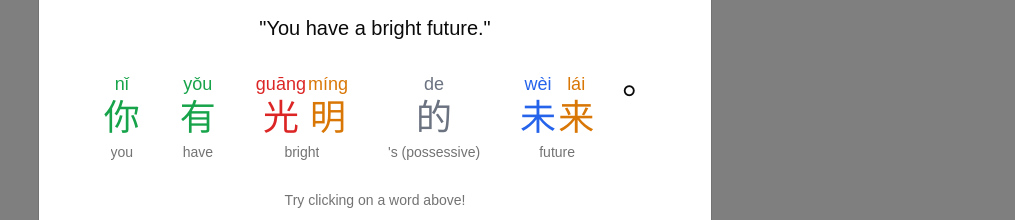
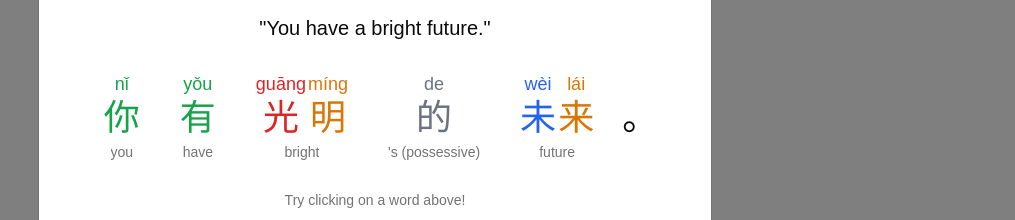
Before and after one commit to 7ito/hanzilens, a React (Vite) app in the folder frontend/: page / in a window 1280 px wide. Shown: the part 414-634 px from the top of the page, without its empty margins (265-1280 px from the left). Built offline with nearby package versions, Linux system fonts and the light colour scheme; no server answers.

Commit message:
fix(frontend): align punctuation with character row in Segment component

```diff
--- a/frontend/src/components/Segment.tsx
+++ b/frontend/src/components/Segment.tsx
@@ -33,11 +33,22 @@ export function Segment({ segment }: SegmentProps) {
     }
   };
 
-  // For punctuation or non-Chinese text, render simply
+  // For punctuation or non-Chinese text, render with same structure as clickable
+  // segments to maintain vertical alignment (empty pinyin space + character + empty definition)
   if (!isClickable) {
     return (
-      <div className="flex flex-col items-center justify-center px-1">
-        <div className="text-2xl md:text-3xl lg:text-4xl text-foreground">{token}</div>
+      <div className="flex flex-col items-center px-1 py-2">
+        {/* Pinyin + Character structure matching clickable segments */}
+        <div className="flex flex-row items-end">
+          <div className="flex flex-col items-center">
+            {/* Empty pinyin space with same styling as clickable segments */}
+            <span className="text-sm md:text-base lg:text-lg font-medium">&nbsp;</span>
+            {/* Character/punctuation */}
+            <span className="text-2xl md:text-3xl lg:text-4xl text-foreground">{token}</span>
+          </div>
+        </div>
+        {/* Empty definition space with same styling */}
+        <div className="text-xs md:text-sm text-muted-foreground mt-1">&nbsp;</div>
       </div>
     );
   }
```
